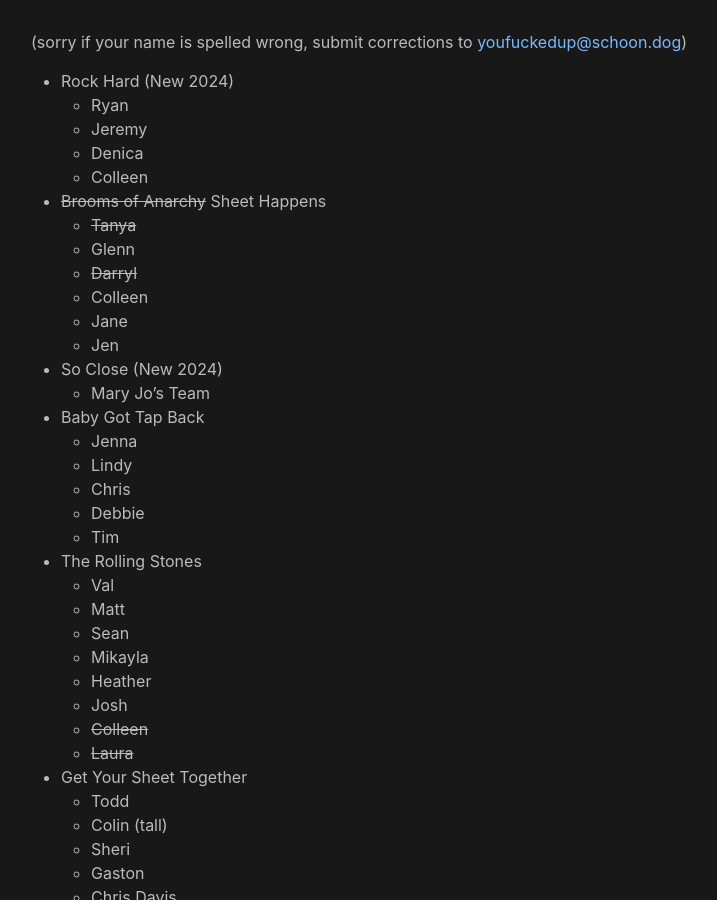
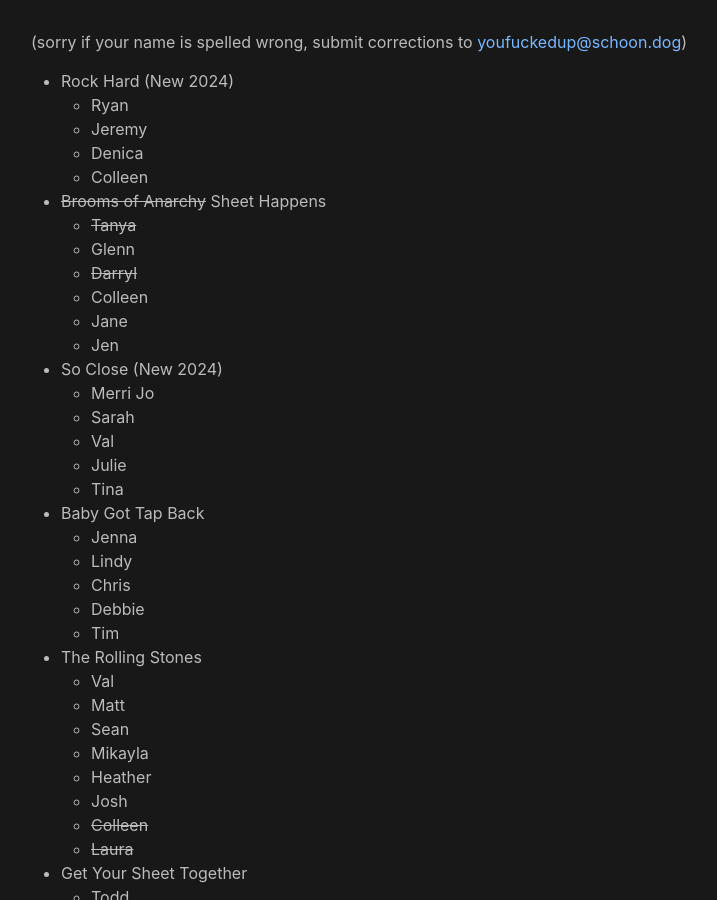
Before and after one commit to colindouglas/schoon.dog, a Jekyll site: the page built from whodat.md, in a window 1280 px wide and 900 px high. Shown: the whole window, without its empty margins (239-956 px from the left). Built offline with Jekyll 4.4.1, drawn with Linux system fonts in a browser that asks for light colours.

Commit message:
add new team

```diff
--- a/whodat.md
+++ b/whodat.md
@@ -21,7 +21,11 @@ title: What is that guy's name
     * Jen
 
 * So Close (New 2024)
-    * Mary Jo's Team
+    * Merri Jo
+    * Sarah
+    * Val
+    * Julie
+    * Tina
 
 * Baby Got Tap Back
     * Jenna
```
Also changed, not shown: who.md (+5 -1 lines).
